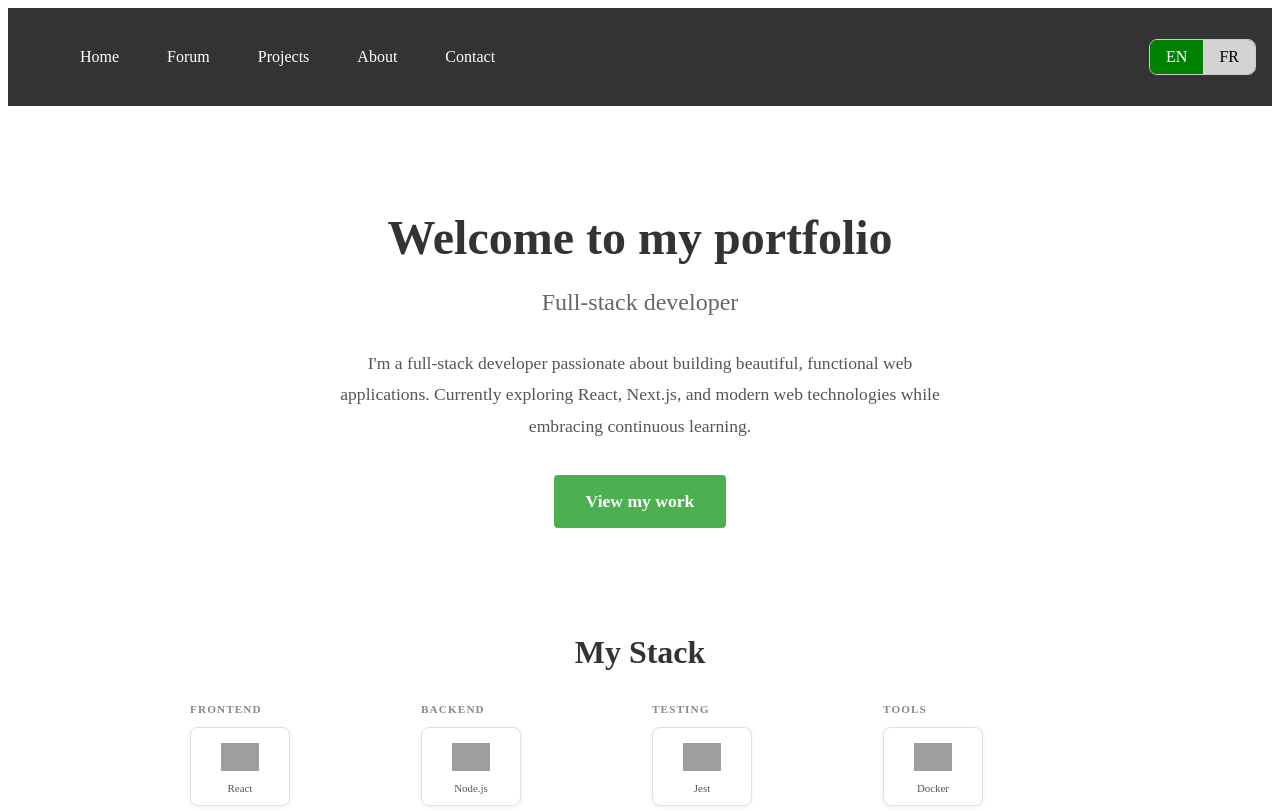
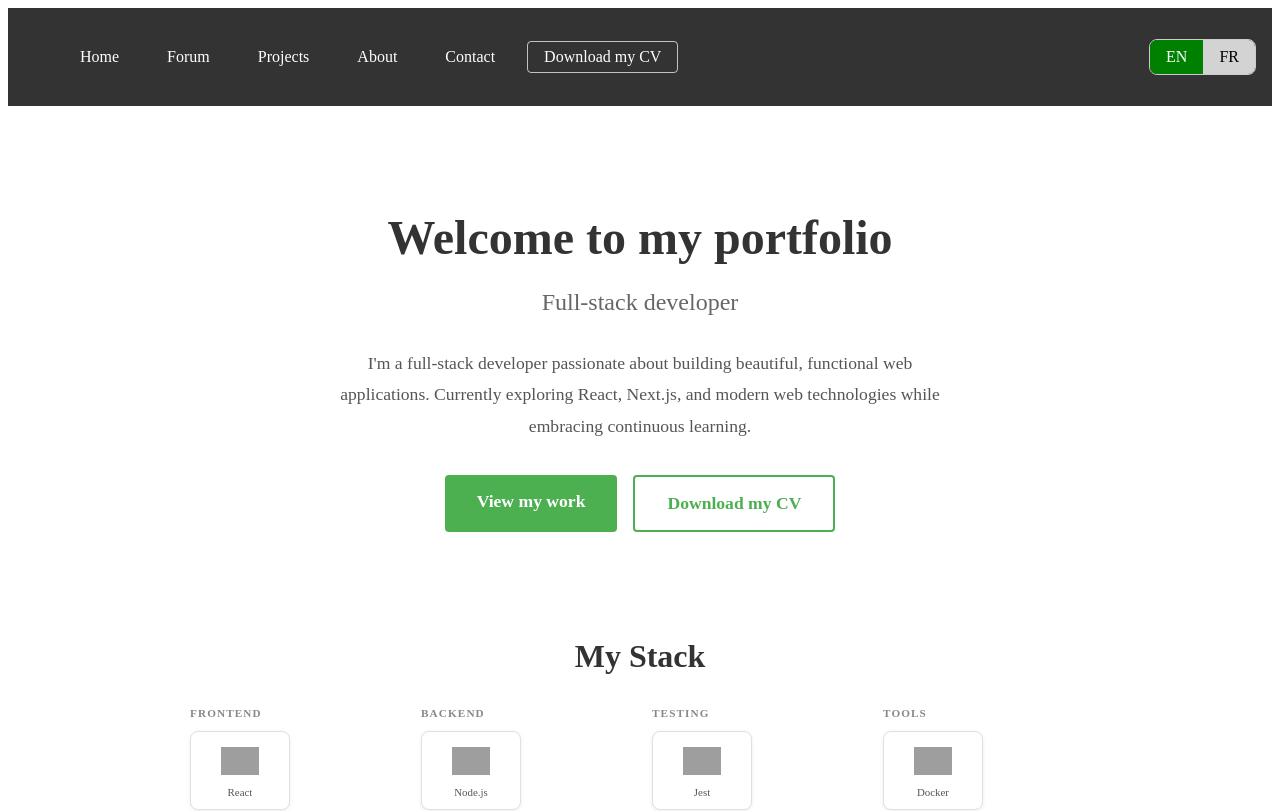
Before and after one commit to Bradley-Hill/bradley-hill-cloudflare, a Next.js app: page / in a window 1280 px wide. Shown: the top 811 px of the page. Built offline with nearby package versions, Linux system fonts and the light colour scheme; grey boxes are pictures that could not be loaded.

Commit message:
feat: added CV download buttons

```diff
--- a/app/components/nav/Navbar.module.css
+++ b/app/components/nav/Navbar.module.css
@@ -48,6 +48,29 @@
 
 .navLink:active {
   background-color: #444;
+}
+
+.cvButton {
+  display: flex;
+  align-items: center;
+}
+
+.cvButton a {
+  color: white;
+  text-decoration: none;
+  padding: 0.4rem 1rem;
+  border-radius: 4px;
+  border: 1px solid rgba(255, 255, 255, 0.7);
+  font-weight: 500;
+  white-space: nowrap;
+  transition:
+    background-color 0.3s ease,
+    color 0.3s ease;
+}
+
+.cvButton a:hover {
+  background-color: white;
+  color: #333;
 }
 
 @keyframes slideDown {
@@ -127,6 +150,26 @@
   .navLink:hover {
     background-color: #444;
   }
+
+  .cvButton {
+    width: 100%;
+  }
+
+  .cvButton a {
+    display: block;
+    width: 100%;
+    padding: 1rem;
+    text-align: left;
+    border-radius: 0;
+    border: none;
+    border-top: 1px solid rgba(255, 255, 255, 0.2);
+    background-color: rgba(255, 255, 255, 0.05);
+  }
+
+  .cvButton a:hover {
+    background-color: #444;
+    color: white;
+  }
 }
 
 @media (max-width: 480px) {
@@ -143,4 +186,9 @@
     padding: 0.75rem;
     font-size: 0.95rem;
   }
+
+  .cvButton a {
+    padding: 0.75rem;
+    font-size: 0.95rem;
+  }
 }
--- a/app/components/nav/Navbar.tsx
+++ b/app/components/nav/Navbar.tsx
@@ -8,7 +8,7 @@ import styles from "./Navbar.module.css";
 
 export default function Navbar() {
   const [isOpen, setIsOpen] = useState(false);
-  const { getText } = useI18n();
+  const { getText, language } = useI18n();
 
   return (
     <nav className={styles.navbar}>
@@ -66,6 +66,18 @@ export default function Navbar() {
             {getText("nav.contact")}
           </Link>
         </li>
+        <li className={styles.cvButton}>
+          <a
+            href={language === "fr" ? "/cv-fr.pdf" : "/cv-en.pdf"}
+            download={language === "fr" ? "Bradley-Hill-CV-FR.pdf" : "Bradley-Hill-CV-EN.pdf"}
+            className={styles.navLink}
+            target="_blank"
+            rel="noopener noreferrer"
+            onClick={() => setIsOpen(false)}
+          >
+            {getText("nav.cv")}
+          </a>
+        </li>
       </ul>
 
       <LanguageSwitcher />
--- a/app/page.module.css
+++ b/app/page.module.css
@@ -55,6 +55,13 @@
   max-width: 600px;
 }
 
+.ctaGroup {
+  display: flex;
+  gap: 1rem;
+  justify-content: center;
+  flex-wrap: wrap;
+}
+
 .ctaButton {
   display: inline-block;
   background-color: #4caf50;
@@ -69,6 +76,24 @@
 
 .ctaButton:hover {
   background-color: #45a049;
+}
+
+.ctaButtonOutlined {
+  display: inline-block;
+  background-color: transparent;
+  color: #4caf50;
+  padding: 1rem 2rem;
+  border-radius: 4px;
+  border: 2px solid #4caf50;
+  text-decoration: none;
+  font-weight: 600;
+  transition: background-color 0.3s ease, color 0.3s ease;
+  font-size: 1.1rem;
+}
+
+.ctaButtonOutlined:hover {
+  background-color: #4caf50;
+  color: white;
 }
 
 .skillSection {
--- a/app/page.tsx
+++ b/app/page.tsx
@@ -2,10 +2,10 @@
 import { useI18n } from "@/i18n/i18n";
 import Link from "next/link";
 import styles from "./page.module.css";
-import {SkillSection} from "./components/SkillSection";
+import { SkillSection } from "./components/SkillSection";
 
 export default function Home() {
-  const { getText } = useI18n();
+  const { getText, language } = useI18n();
 
   return (
     <div className={styles.page}>
@@ -16,9 +16,20 @@ export default function Home() {
           <p className={styles.heroDescription}>
             {getText("home.description")}
           </p>
-          <Link href="/projects" className={styles.ctaButton}>
-            {getText("home.cta")}
-          </Link>
+          <div className={styles.ctaGroup}>
+            <Link href="/projects" className={styles.ctaButton}>
+              {getText("home.cta")}
+            </Link>
+            <a
+              href={language === "fr" ? "/cv-fr.pdf" : "/cv-en.pdf"}
+              download={language === "fr" ? "Bradley-Hill-CV-FR.pdf" : "Bradley-Hill-CV-EN.pdf"}
+              target="_blank"
+              rel="noopener noreferrer"
+              className={styles.ctaButtonOutlined}
+            >
+              {getText("home.cv")}
+            </a>
+          </div>
         </section>
         <section className={styles.skillSection}>
           <SkillSection />
--- a/locales/en.json
+++ b/locales/en.json
@@ -10,12 +10,14 @@
     "projects": "Projects",
     "about": "About",
     "contact": "Contact",
-    "forum": "Forum"
+    "forum": "Forum",
+    "cv": "Download my CV"
   },
   "home": {
     "welcome": "Welcome to my portfolio",
     "subtitle": "Full-stack developer",
     "cta": "View my work",
+    "cv": "Download my CV",
     "description": "I'm a full-stack developer passionate about building beautiful, functional web applications. Currently exploring React, Next.js, and modern web technologies while embracing continuous learning."
   },
   "projects": {
--- a/locales/fr.json
+++ b/locales/fr.json
@@ -10,12 +10,14 @@
     "projects": "Projets",
     "about": "À propos",
     "contact": "Contacter",
-    "forum": "Forum"
+    "forum": "Forum",
+    "cv": "Télécharger mon CV"
   },
   "home": {
     "welcome": "Bienvenue dans mon portfolio",
     "subtitle": "Développeur full-stack",
     "cta": "Voir mon travail",
+    "cv": "Télécharger mon CV",
     "description": "Je suis développeur full-stack passionné par la création d'applications web belles et fonctionnelles. J'explore actuellement React, Next.js et les technologies web modernes tout en embrassant l'apprentissage continu."
   },
   "projects": {
```
Also changed, not shown: 2 other files (tests, documents, lock files or other folders).
